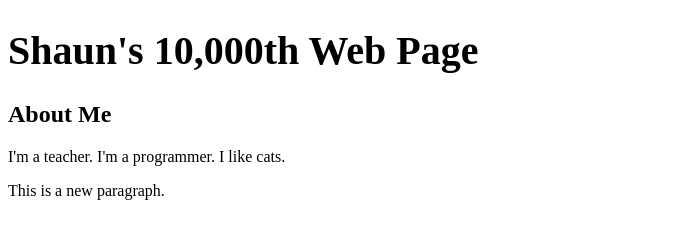
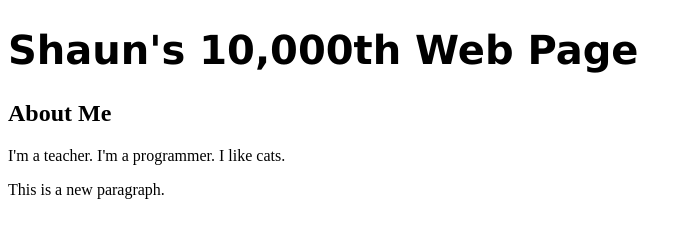
Before and after one commit to gcsmckinnon/html101-youth, a website: page index.html in a window 1280 px wide. Shown: the whole page, without its empty margins (0-692 px from the left). Drawn offline with Linux system fonts and the light colour scheme.

Commit message:
Changed my title font

```diff
--- a/index.html
+++ b/index.html
@@ -4,6 +4,8 @@
     <style>
       h1 {
         font-size: 30pt;
+        font-family: "Lucida Sans", "Lucida Sans Regular", "Lucida Grande",
+          "Lucida Sans Unicode", Geneva, Verdana, sans-serif;
       }
     </style>
     <title>Shaun's 10,000th Web Page</title>
```
